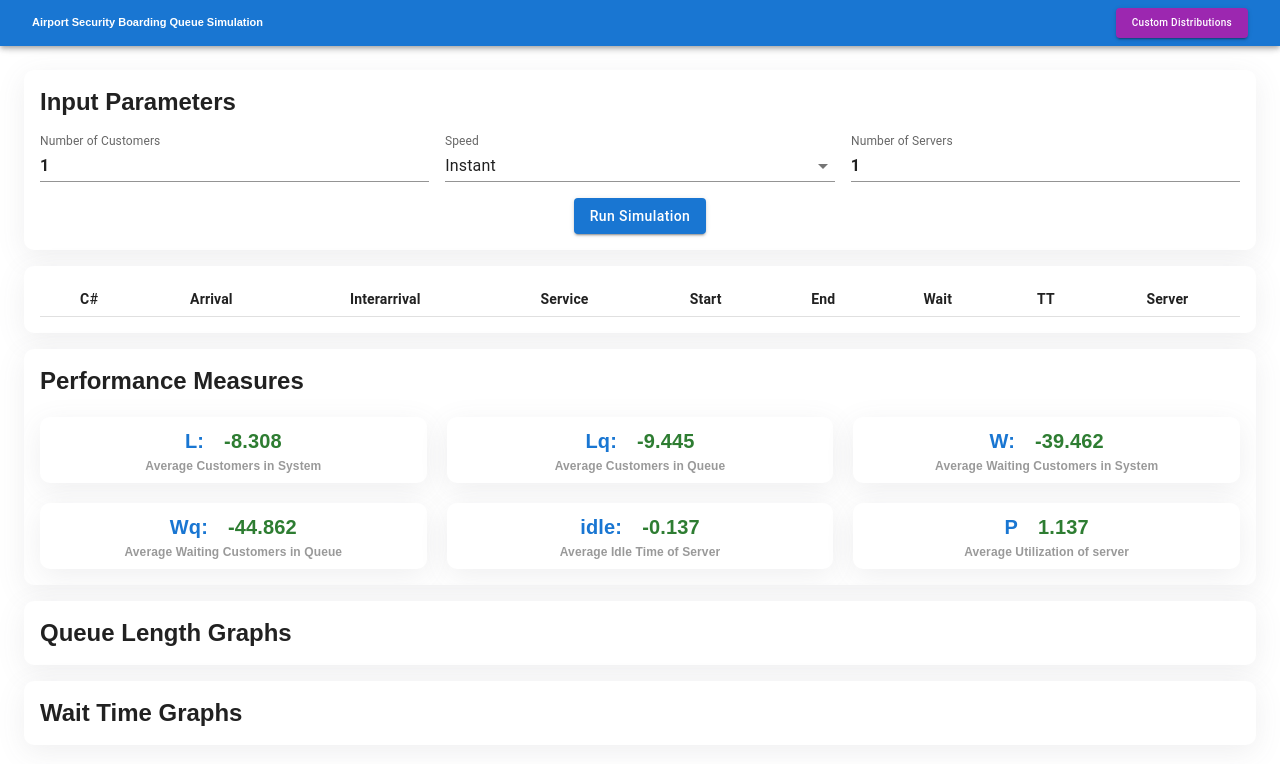
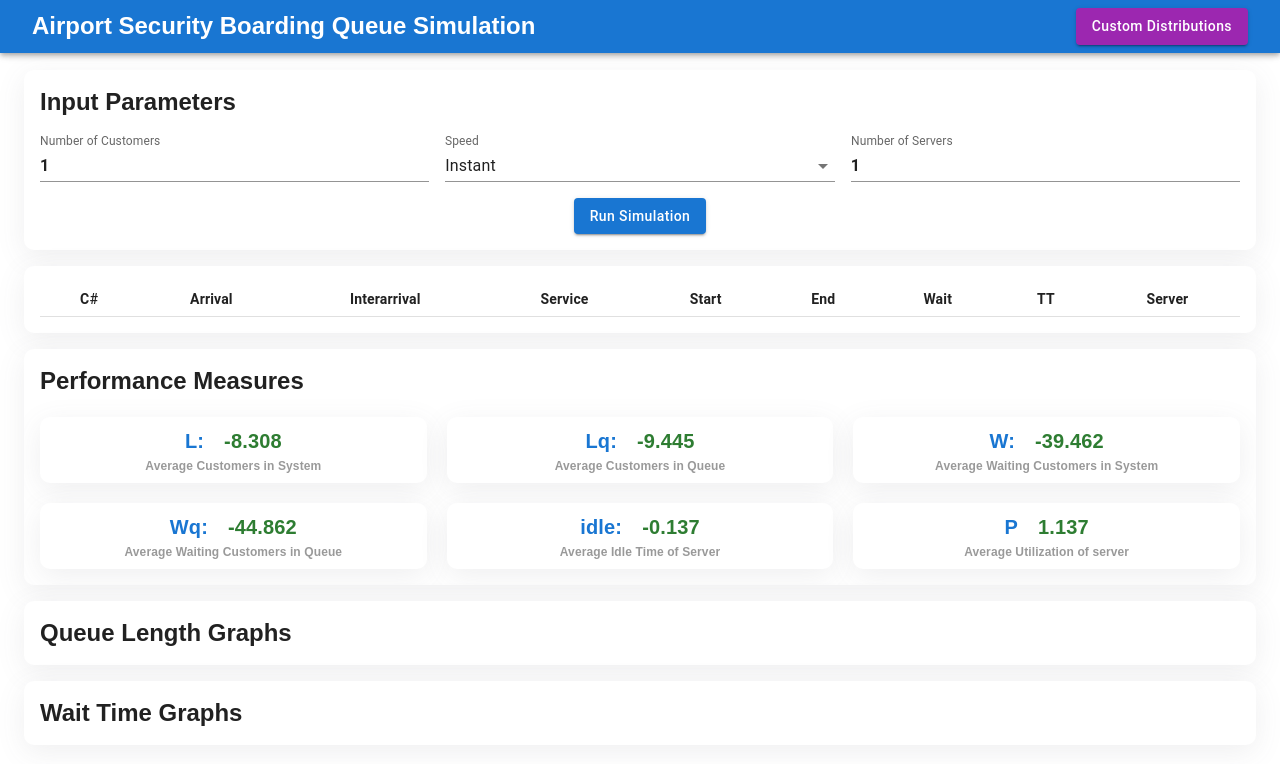
Before and after one commit to saqlain1020/airport-queue-simulation, a React (Create React App) app: page / in a window 1280 px wide. Shown: the top 764 px of the page. Built offline with nearby package versions, Linux system fonts and the light colour scheme.

Commit message:
Fixed responsive

```diff
--- a/src/pages/Home/Home.tsx
+++ b/src/pages/Home/Home.tsx
@@ -38,14 +38,13 @@ const Home: React.FC<IProps> = () => {
     <div className={classes.root}>
       <AppBar sx={{ p: 1 }}>
         <Container sx={{ display: "flex", justifyContent: "space-between", alignItems: "center" }}>
-          <Typography fontWeight={"bold"} variant="h5" sx={{ fontSize: { xs: 11 } }} className={classes.appHeading}>
+          <Typography fontWeight={"bold"} variant="h5" className={classes.appHeading}>
             Airport Security Boarding Queue Simulation
           </Typography>
           <Button
             color="secondary"
             variant="contained"
             onClick={() => navigate("/custom")}
-            sx={{ fontSize: { xs: 10 } }}
             className={classes.appButton}
           >
             Custom Distributions
```
